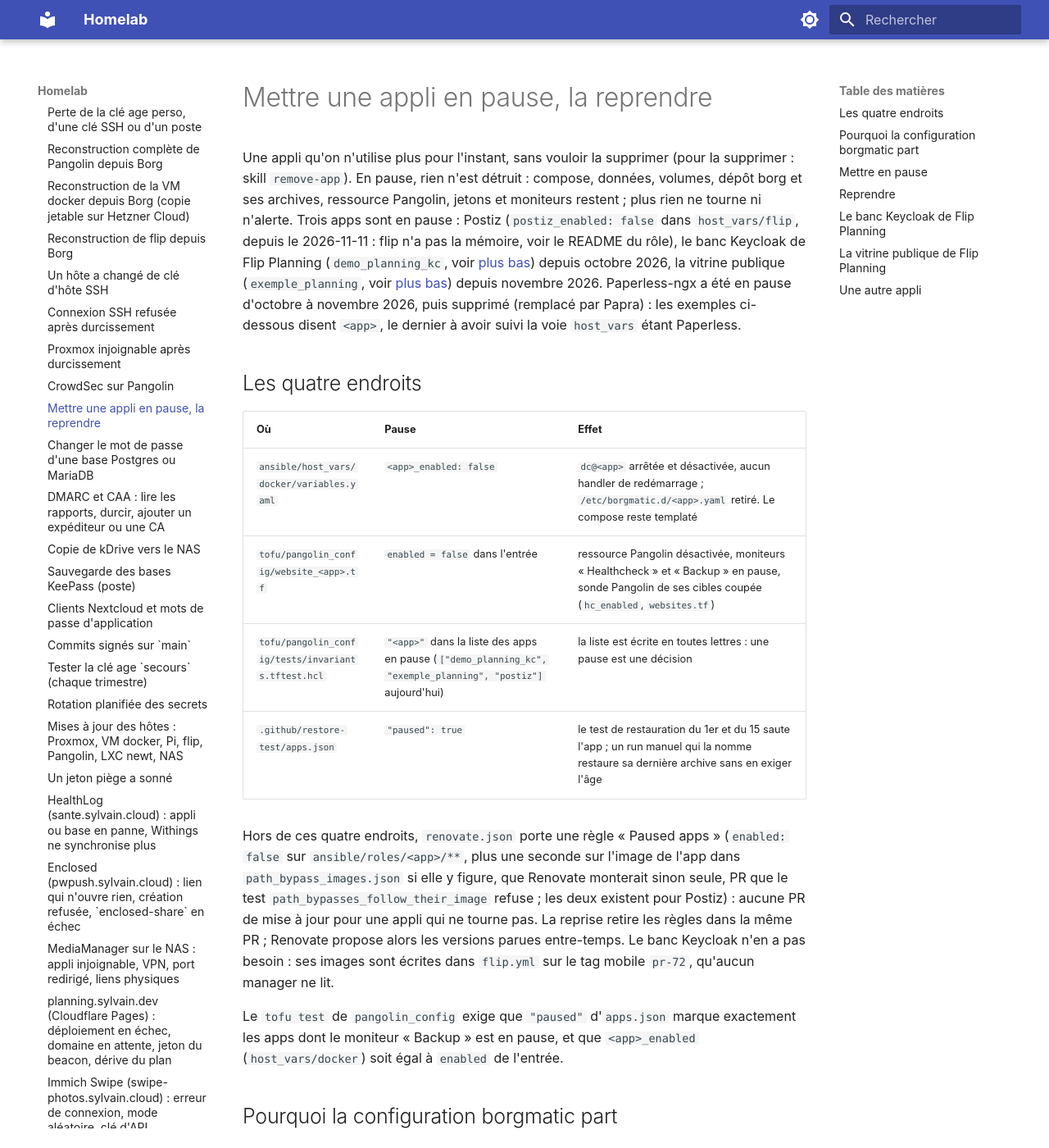
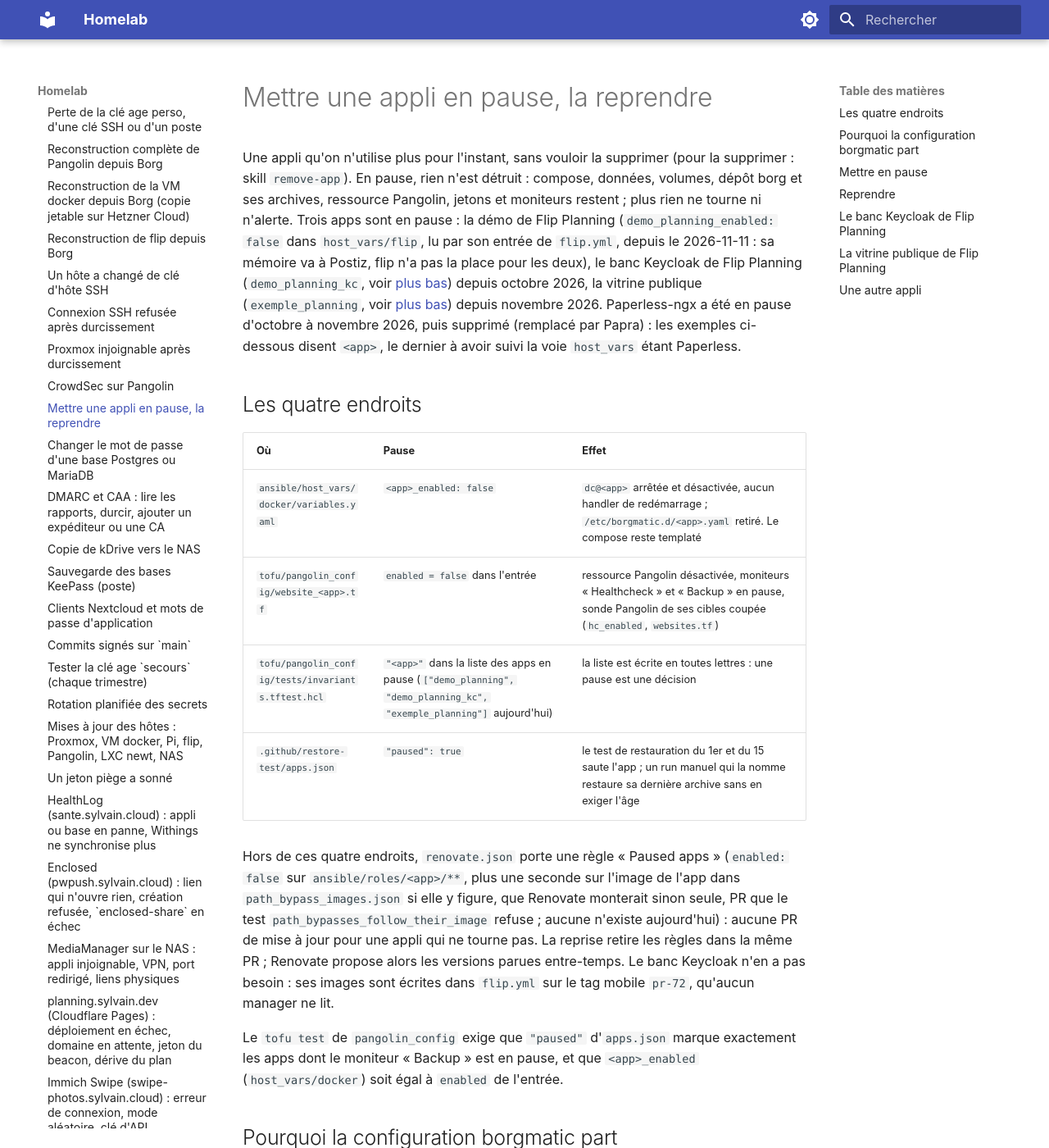
Before and after one commit to sylvainmetayer/homelab, an MkDocs documentation site: the page built from docs/runbooks/app-en-pause.md, in a window 1280 px wide and 1400 px high. Shown: the whole window at 82% size. Built offline with MkDocs 1.6.1 and Material for MkDocs 9.7.7, drawn with Linux system fonts in a browser that asks for light colours.

Commit message:
feat(flip): démo de Flip Planning en pause, Postiz repris à sa place
flip (4 Gio) n'a pas la mémoire pour les deux. Mesuré le 2026-11-11, démo
arrêtée : pile Postiz 1,6 Gio, 768 Mio disponibles, production saine.
demo_planning_enabled (host_vars/flip) lu par l'entrée de flip.yml ; le
scénario Molecule garde la démo en service (seconde instance active).

Claude-Session: https://claude.ai/code/session_01EfxfY8fJ9kcQdUaaEk8Jiy

```diff
--- a/docs/runbooks/app-en-pause.md
+++ b/docs/runbooks/app-en-pause.md
@@ -4,8 +4,9 @@ Une appli qu'on n'utilise plus pour l'instant, sans vouloir la supprimer
 (pour la supprimer : skill `remove-app`). En pause, rien n'est détruit :
 compose, données, volumes, dépôt borg et ses archives, ressource Pangolin,
 jetons et moniteurs restent ; plus rien ne tourne ni n'alerte. Trois apps
-sont en pause : Postiz (`postiz_enabled: false` dans `host_vars/flip`, depuis
-le 2026-11-11 : flip n'a pas la mémoire, voir le README du rôle), le banc Keycloak de Flip Planning
+sont en pause : la démo de Flip Planning (`demo_planning_enabled: false` dans
+`host_vars/flip`, lu par son entrée de `flip.yml`, depuis le 2026-11-11 : sa
+mémoire va à Postiz, flip n'a pas la place pour les deux), le banc Keycloak de Flip Planning
 (`demo_planning_kc`, voir [plus bas](#le-banc-keycloak-de-flip-planning)) depuis
 octobre 2026, la vitrine publique (`exemple_planning`, voir
 [plus bas](#la-vitrine-publique-de-flip-planning)) depuis novembre 2026. Paperless-ngx a été en pause d'octobre à novembre 2026, puis
@@ -18,14 +19,14 @@ dernier à avoir suivi la voie `host_vars` étant Paperless.
 |---|---|---|
 | `ansible/host_vars/docker/variables.yaml` | `<app>_enabled: false` | `dc@<app>` arrêtée et désactivée, aucun handler de redémarrage ; `/etc/borgmatic.d/<app>.yaml` retiré. Le compose reste templaté |
 | `tofu/pangolin_config/website_<app>.tf` | `enabled = false` dans l'entrée | ressource Pangolin désactivée, moniteurs « Healthcheck » et « Backup » en pause, sonde Pangolin de ses cibles coupée (`hc_enabled`, `websites.tf`) |
-| `tofu/pangolin_config/tests/invariants.tftest.hcl` | `"<app>"` dans la liste des apps en pause (`["demo_planning_kc", "exemple_planning", "postiz"]` aujourd'hui) | la liste est écrite en toutes lettres : une pause est une décision |
+| `tofu/pangolin_config/tests/invariants.tftest.hcl` | `"<app>"` dans la liste des apps en pause (`["demo_planning", "demo_planning_kc", "exemple_planning"]` aujourd'hui) | la liste est écrite en toutes lettres : une pause est une décision |
 | `.github/restore-test/apps.json` | `"paused": true` | le test de restauration du 1er et du 15 saute l'app ; un run manuel qui la nomme restaure sa dernière archive sans en exiger l'âge |
 
 Hors de ces quatre endroits, `renovate.json` porte une règle « Paused apps »
 (`enabled: false` sur `ansible/roles/<app>/**`, plus une seconde
 sur l'image de l'app dans `path_bypass_images.json` si elle y figure, que
 Renovate monterait sinon seule, PR que le test
-`path_bypasses_follow_their_image` refuse ; les deux existent pour Postiz) :
+`path_bypasses_follow_their_image` refuse ; aucune n'existe aujourd'hui) :
 aucune PR de mise à jour pour une appli qui ne tourne pas. La reprise retire les règles dans la
 même PR ; Renovate propose alors les versions parues entre-temps. Le banc
 Keycloak n'en a pas besoin : ses images sont écrites dans `flip.yml` sur le
```
Also changed, not shown: ansible/roles/postiz/README.md (+12 -13 lines), docs/apps.md (+2 -2 lines), docs/matrice-des-donnees.md (+1 -1 lines), renovate.json (+0 -17 lines), 7 other files.
